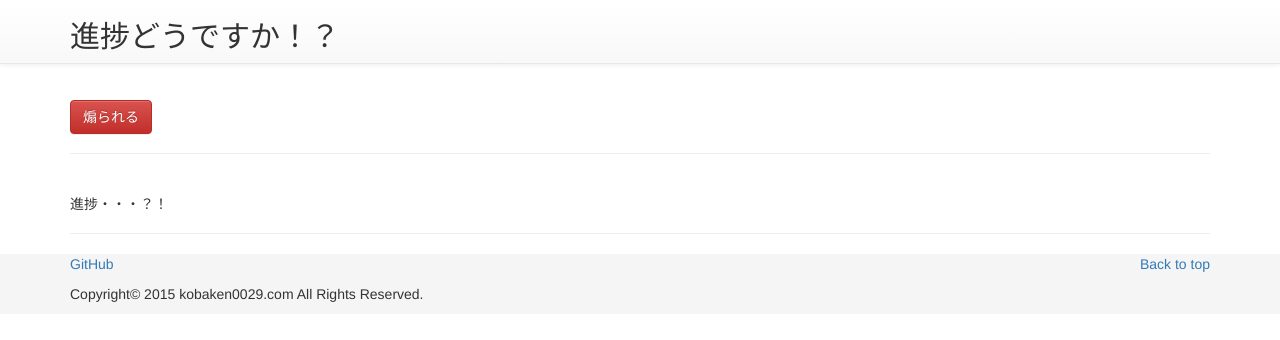
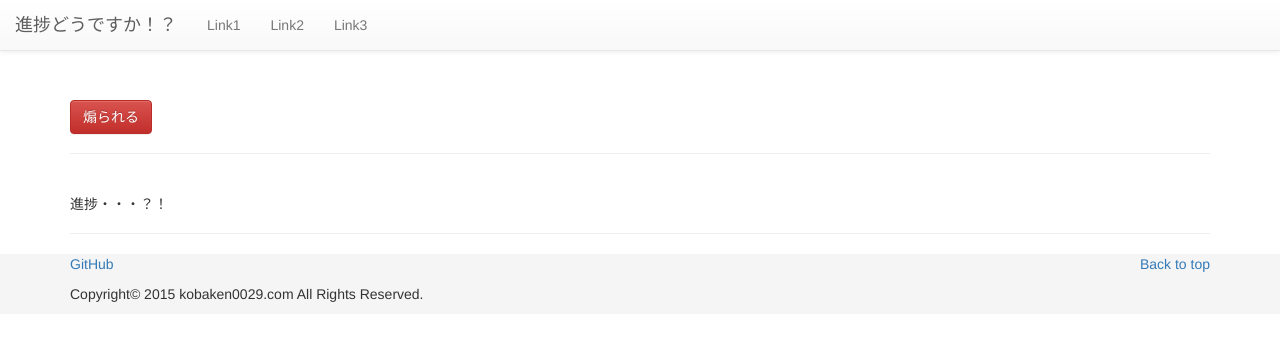
Before and after one commit to kobaken0029/what_about_the_progress, a plain HTML site: page index.html in a window 1280 px wide. Drawn offline with nearby package versions, Linux system fonts and the light colour scheme.

Commit message:
fix header nav

```diff
--- a/index.html
+++ b/index.html
@@ -10,16 +10,29 @@
   <link rel="stylesheet" href="https://maxcdn.bootstrapcdn.com/bootstrap/3.3.5/css/bootstrap-theme.min.css">
   <link rel="stylesheet" href="stylesheets/main.css">
 
-  <script type="text/javascript" src="http://ajax.googleapis.com/ajax/libs/jquery/1.8.1/jquery.min.js"></script>
+  <script type="text/javascript" src="http://ajax.googleapis.com/ajax/libs/jquery/1.9.1/jquery.min.js"></script>
   <script src="javascripts/main.js" type="text/javascript" charset="utf-8" async defer></script>
-
 </head>
 <body>
+
 <header id="header" class="navbar navbar-default navbar-fixed-top">
-  <div class="container">
-    <h2>進捗どうですか！？</h2>
+  <div class="navbar-header">
+    <button class="navbar-toggle" data-toggle="collapse" data-target=".target">
+      <span class="icon-bar"></span>
+      <span class="icon-bar"></span>
+      <span class="icon-bar"></span>
+    </button>
+    <a class="navbar-brand" href="">進捗どうですか！？</a>
+  </div>
+  <div class="collapse navbar-collapse target">
+    <ul class="nav navbar-nav">
+      <li><a href="">Link1</a></li>
+      <li><a href="">Link2</a></li>
+      <li><a href="">Link3</a></li>
+    </ul>
   </div>
 </header>
+
 <div class="wrap">
   <div class="container">
     <div id="banner" class="page-header">
@@ -28,6 +41,7 @@
     <div id="progress" class="page-header"><p>進捗・・・？！</p></div>
   </div>
 </div>
+
 <footer id="footer">
   <div class="container">
     <div class="row">
@@ -41,6 +55,8 @@
     </div>
   </div>
 </footer>
+
 <script src="https://maxcdn.bootstrapcdn.com/bootstrap/3.3.5/js/bootstrap.min.js" type="text/javascript" charset="utf-8"></script>
+
 </body>
 </html>
```
